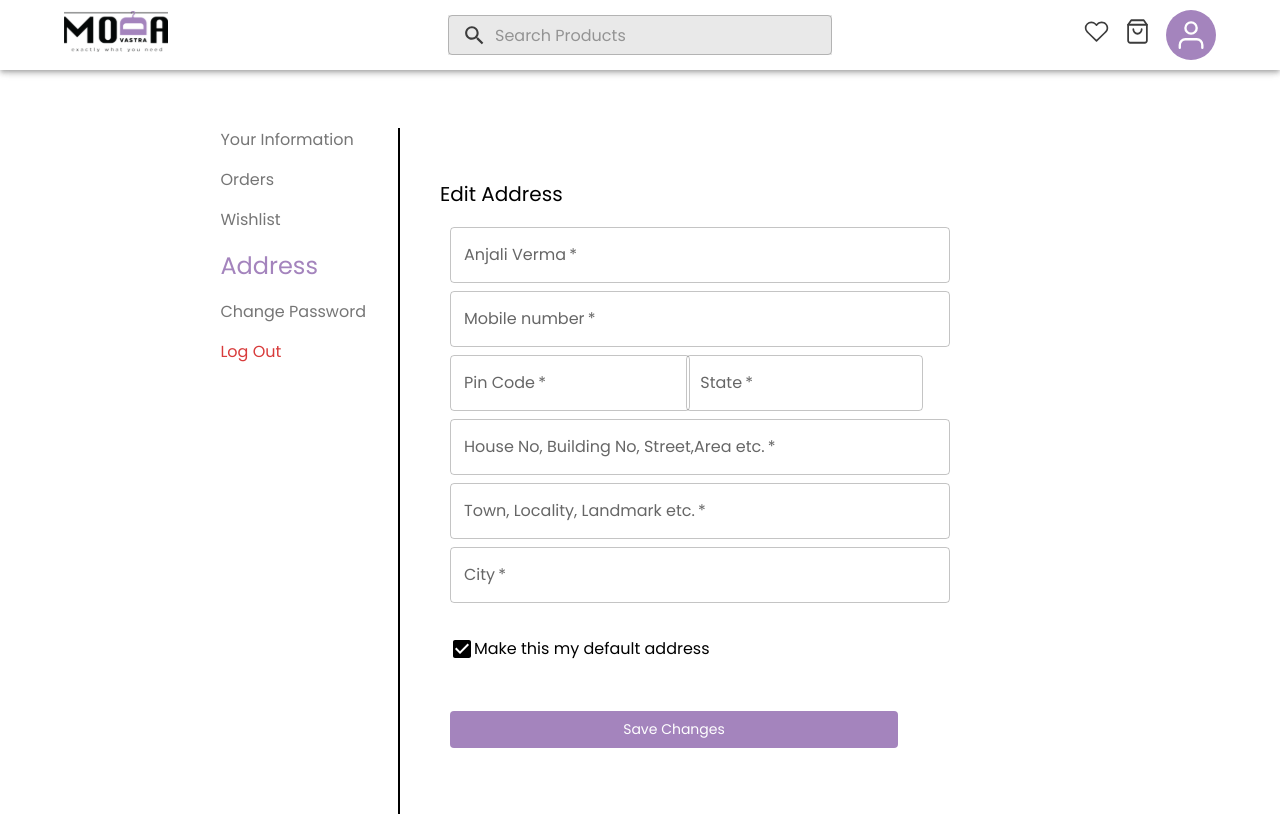
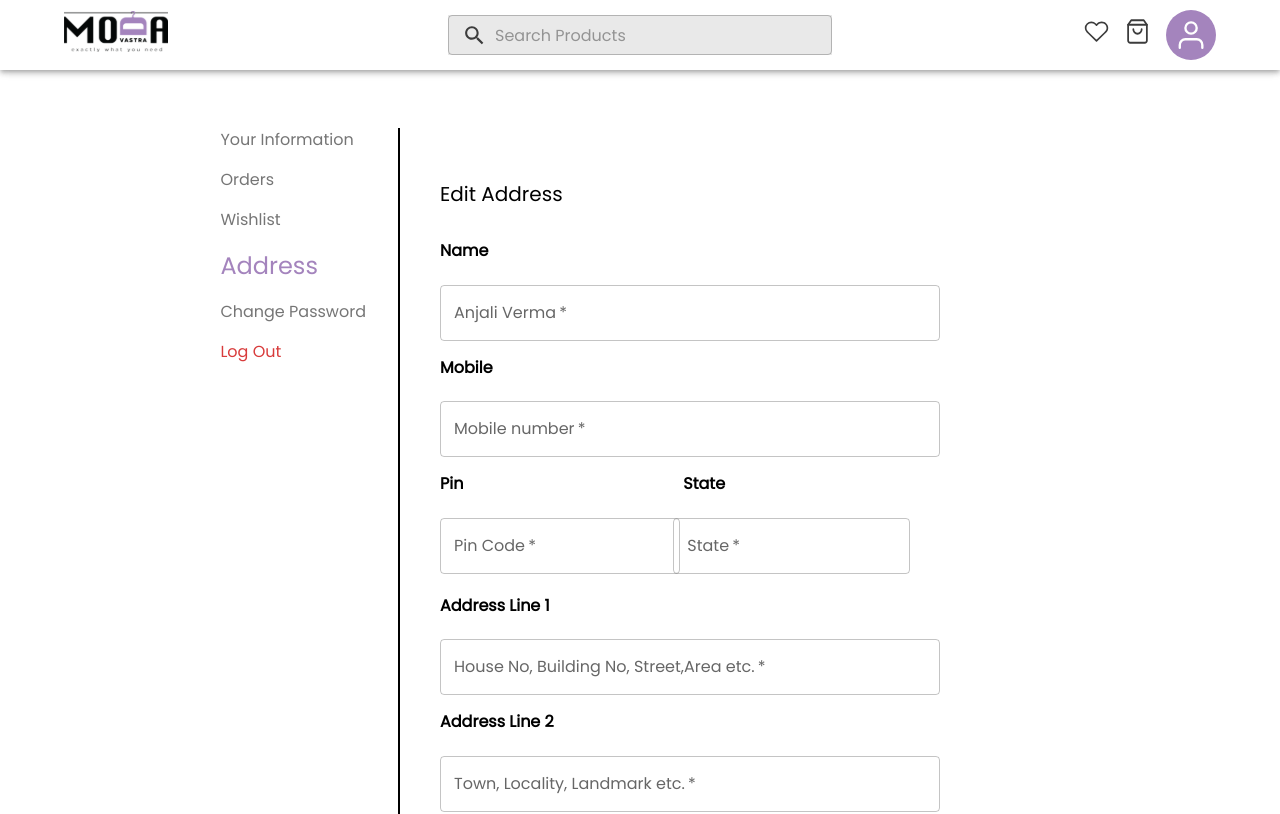
Before and after one commit to Shubh1692/aodavastra-fe, a React (Create React App) app: page /editAddress in a window 1280 px wide. Shown: the top 814 px of the page. Built offline with nearby package versions, Linux system fonts and the light colour scheme; no server answers.

Commit message:
Edit address page

```diff
--- a/src/Components/Address/EditAddress.js
+++ b/src/Components/Address/EditAddress.js
@@ -153,6 +153,7 @@ const EditAddress = () => {
                 </Typography>
                 <Grid container spacing={3}>
                   <Grid item xs={10}>
+                    <h4 sx={{ marginBottom: 0 }}>Name</h4>
                     <TextField
                       required
                       id="Name"
@@ -164,12 +165,13 @@ const EditAddress = () => {
                       sx={{
                         width: "500px",
                         height: "20px",
-                        margin: "10px",
+                        margin: "0px",
                         padding: "0px",
                       }}
                     />
                   </Grid>
                   <Grid item xs={10}>
+                    <h4 sx={{ marginBottom: 0 }}>Mobile</h4>
                     <TextField
                       required
                       id="mobile"
@@ -181,12 +183,13 @@ const EditAddress = () => {
                       sx={{
                         width: "500px",
                         height: "20px",
-                        margin: "10px",
+                        margin: "0px",
                         padding: "0px",
                       }}
                     />
                   </Grid>
                   <Grid item xs={5}>
+                    <h4 sx={{ marginBottom: 0 }}>Pin</h4>
                     <TextField
                       required
                       id="pin"
@@ -198,14 +201,15 @@ const EditAddress = () => {
                       sx={{
                         width: "240px",
                         height: "20px",
-                        marginTop: "10px",
-                        marginLeft: "10px",
+                        marginTop: "0px",
+                        marginLeft: "0px",
                         marginRight: "0px",
                         marginBottom: "10px",
                       }}
                     />
                   </Grid>
                   <Grid item xs={5}>
+                    <h4 sx={{ marginBottom: 0 }}>State</h4>
                     <TextField
                       required
                       id="state"
@@ -215,13 +219,14 @@ const EditAddress = () => {
                       sx={{
                         width: "237px",
                         height: "20px",
-                        marginTop: "10px",
-                        marginLeft: "3px",
+                        marginTop: "0px",
+                        marginLeft: "-10px",
                       }}
                       variant="outlined"
                     />
                   </Grid>
                   <Grid item xs={10}>
+                    <h4 sx={{ marginBottom: 0 }}>Address Line 1</h4>
                     <TextField
                       required
                       id="address1"
@@ -233,12 +238,13 @@ const EditAddress = () => {
                       sx={{
                         width: "500px",
                         height: "20px",
-                        margin: "10px",
+                        margin: "0px",
                         padding: "0px",
                       }}
                     />
                   </Grid>
                   <Grid item xs={10}>
+                    <h4 sx={{ marginBottom: 0 }}>Address Line 2</h4>
                     <TextField
                       id="address2"
                       name="address2"
@@ -247,11 +253,14 @@ const EditAddress = () => {
                       required
                       autoComplete="shipping address-line2"
                       variant="outlined"
-                      sx={{ width: "500px", height: "20px", margin: "10px" }}
+                      sx={{ width: "500px", height: "20px", margin: "0px" }}
                     />
                   </Grid>
 
                   <Grid item xs={5}>
+                    <h4 sx={{ marginBottom: 0, fontWeight: "lighter" }}>
+                      City/District
+                    </h4>
                     <TextField
                       required
                       id="city"
@@ -260,7 +269,7 @@ const EditAddress = () => {
                       fullWidth
                       autoComplete="city"
                       variant="outlined"
-                      sx={{ width: "500px", height: "20px", margin: "10px" }}
+                      sx={{ width: "500px", height: "20px", margin: "0px" }}
                     />
                   </Grid>
                 </Grid>
```
